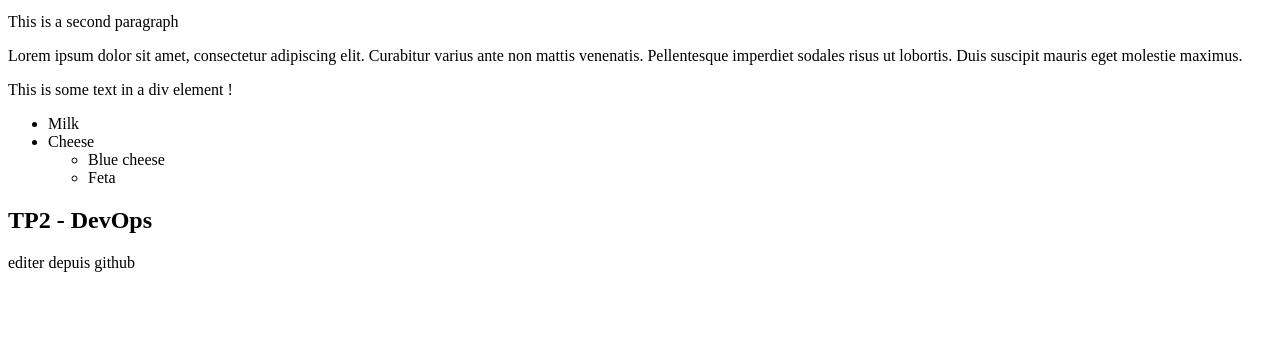
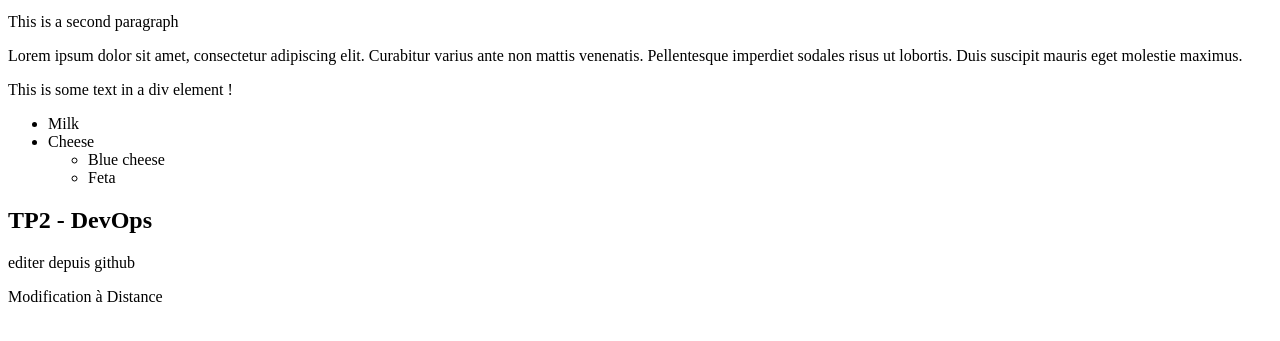
Before and after one commit to elmaataouin/TP2_repo, a plain HTML site: page index.html in a window 1280 px wide. Shown: the part 101-442 px from the top of the page. Drawn offline with Linux system fonts and the light colour scheme.

Commit message:
update à distance

```diff
--- a/index.html
+++ b/index.html
@@ -27,5 +27,6 @@
             <h2>TP2 - DevOps </h2>
             <div><p>editer depuis github<p></div>
             </div>
+        <div><p>Modification à Distance</p></div>
     </body>
 </html>
```
